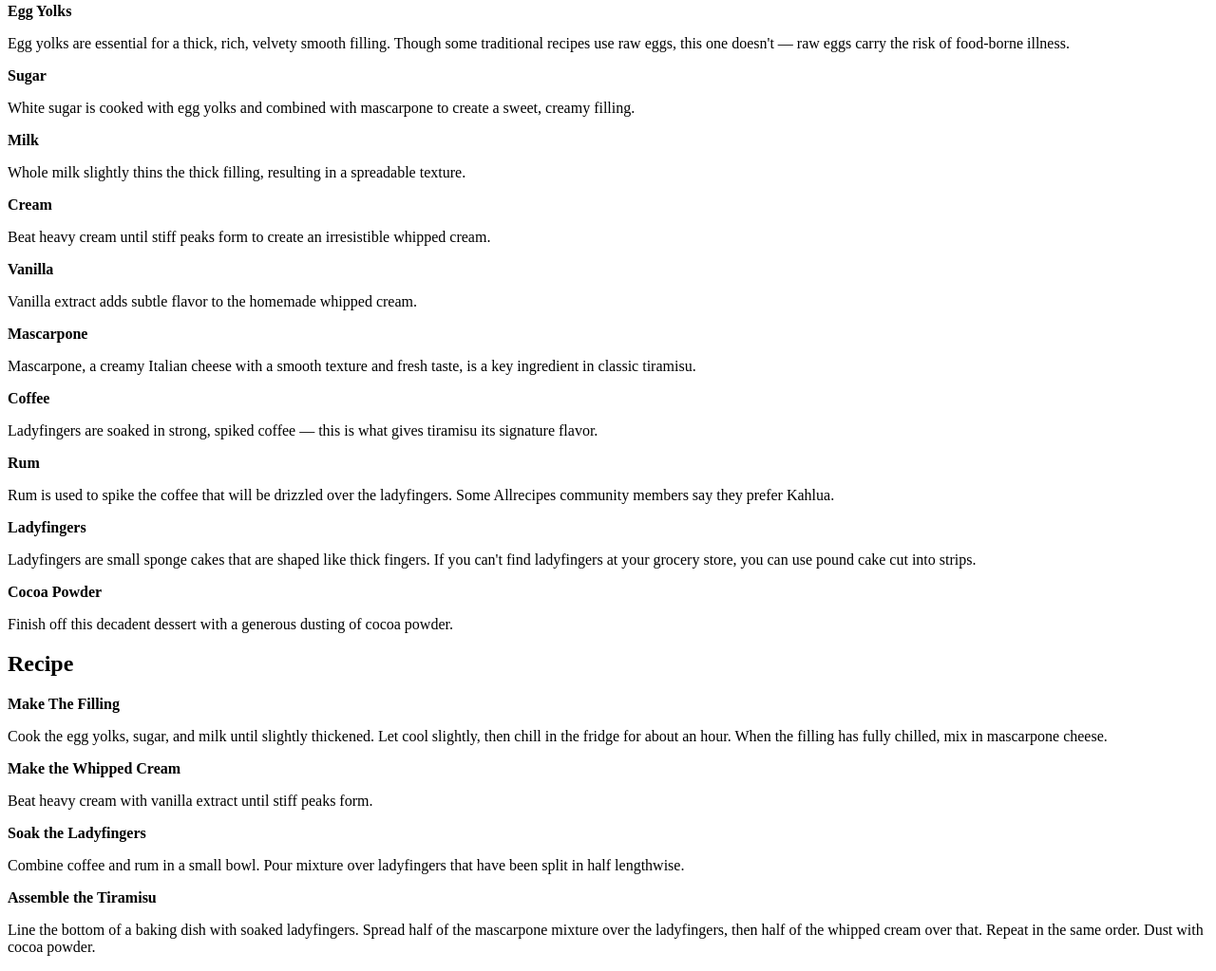
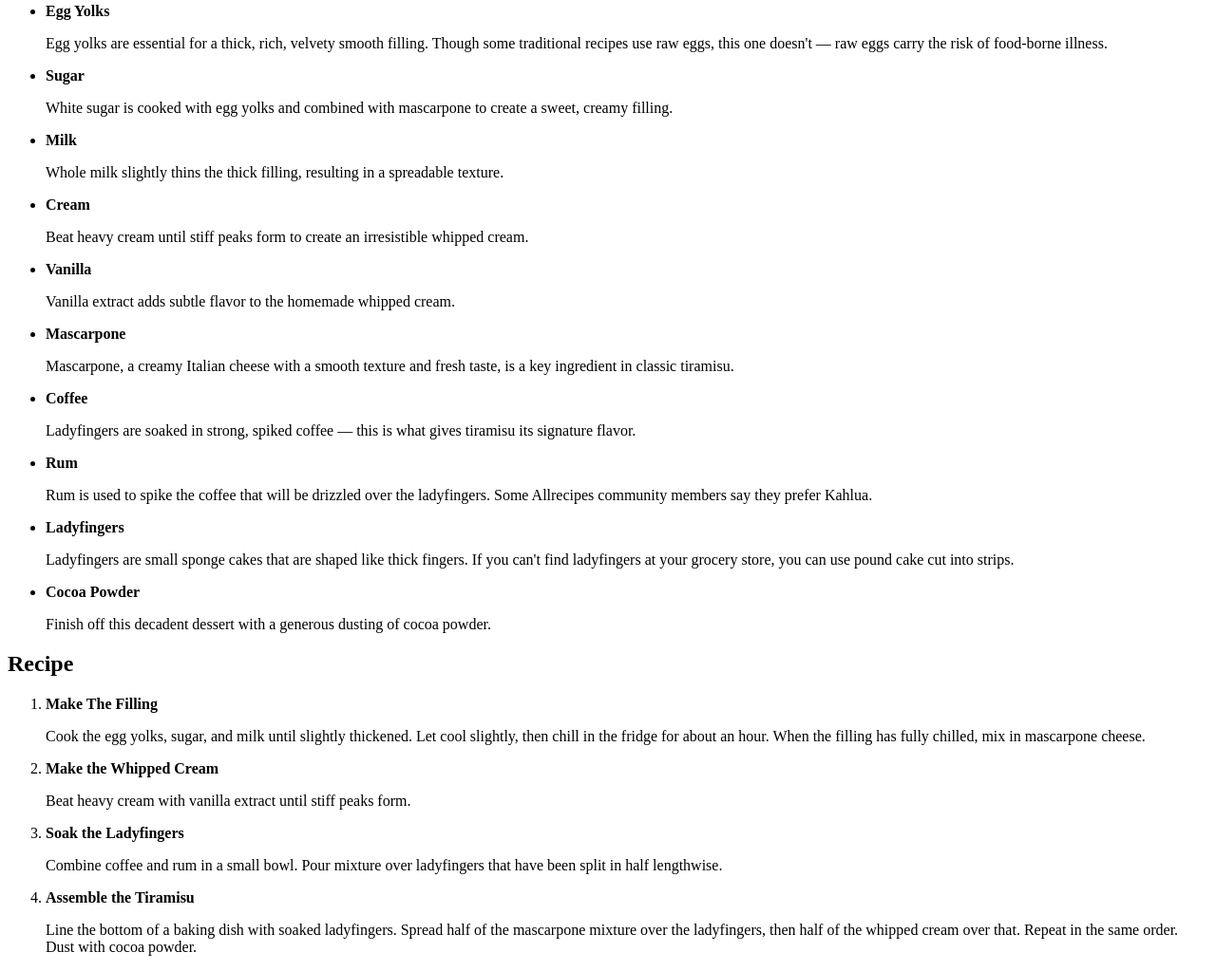
Before and after one commit to Royz88/odin-recipes, a plain HTML site: page recipes/tiramisu.html in a window 1280 px wide. Shown: the part 745-1768 px from the top of the page at 95% size. Drawn offline with Linux system fonts and the light colour scheme.

Commit message:
Added Lists

```diff
--- a/recipes/tiramisu.html
+++ b/recipes/tiramisu.html
@@ -14,36 +14,40 @@
     <p>Tiramisu is a coffee-flavored dessert that features layers of homemade whipped cream, an egg yolk-enriched mascarpone filling, and coffee-soaked ladyfingers.</p>
 
 <h2><strong>Ingredients</strong></h2>
-    <p><strong>Egg Yolks</strong></p>
+<ul>
+    <li><p><strong>Egg Yolks</strong></p></li>
         <p> Egg yolks are essential for a thick, rich, velvety smooth filling. Though some traditional recipes use raw eggs, this one doesn't — raw eggs carry the risk of food-borne illness.</p>
-    <p><strong>Sugar</strong></p>
+    <li><p><strong>Sugar</strong></p></li>
         <p> White sugar is cooked with egg yolks and combined with mascarpone to create a sweet, creamy filling.</p>
-    <p><strong>Milk</strong></p>
+    <li><p><strong>Milk</strong></p></li>
         <p> Whole milk slightly thins the thick filling, resulting in a spreadable texture.</p>
-    <p><strong>Cream</strong></p>
+    <li><p><strong>Cream</strong></p></li>
         <p> Beat heavy cream until stiff peaks form to create an irresistible whipped cream.</p>
-    <p><strong>Vanilla</strong></p>
+    <li><p><strong>Vanilla</strong></p></li>
         <p> Vanilla extract adds subtle flavor to the homemade whipped cream.</p>
-    <p><strong>Mascarpone</strong></p>
+    <li><p><strong>Mascarpone</strong></p></li>
         <p> Mascarpone, a creamy Italian cheese with a smooth texture and fresh taste, is a key ingredient in classic tiramisu.</p>
-    <p><strong>Coffee</strong></p>
+    <li><p><strong>Coffee</strong></p></li>
         <p> Ladyfingers are soaked in strong, spiked coffee — this is what gives tiramisu its signature flavor.</p>
-    <p><strong>Rum</strong></p>
+    <li><p><strong>Rum</strong></p></li>
         <p> Rum is used to spike the coffee that will be drizzled over the ladyfingers. Some Allrecipes community members say they prefer Kahlua.</p>
-    <p><strong>Ladyfingers</strong></p>
+    <li><p><strong>Ladyfingers</strong></p></li>
         <p> Ladyfingers are small sponge cakes that are shaped like thick fingers. If you can't find ladyfingers at your grocery store, you can use pound cake cut into strips.</p>
-    <p><strong>Cocoa Powder</strong></p>
+    <li><p><strong>Cocoa Powder</strong></p></li>
         <p> Finish off this decadent dessert with a generous dusting of cocoa powder.</p>
+</ul>
 
 <h2><strong>Recipe</strong></h2>
-    <p><strong>Make The Filling</strong></p>
+<ol>
+    <li><p><strong>Make The Filling</strong></p></li>
         <p>Cook the egg yolks, sugar, and milk until slightly thickened. Let cool slightly, then chill in the fridge for about an hour. When the filling has fully chilled, mix in mascarpone cheese.</p>
-    <p><strong>Make the Whipped Cream</strong></p>
+    <li><p><strong>Make the Whipped Cream</strong></p></li>
         <p> Beat heavy cream with vanilla extract until stiff peaks form.</p>
-    <p><strong>Soak the Ladyfingers</strong></p>
+    <li><p><strong>Soak the Ladyfingers</strong></p></li>
         <p> Combine coffee and rum in a small bowl. Pour mixture over ladyfingers that have been split in half lengthwise.</p>
-    <p><strong>Assemble the Tiramisu</strong></p>
+    <li><p><strong>Assemble the Tiramisu</strong></p></li>
         <p> Line the bottom of a baking dish with soaked ladyfingers. Spread half of the mascarpone mixture over the ladyfingers, then half of the whipped cream over that. Repeat in the same order. Dust with cocoa powder.</p>
+</ol>
 
 </body>
 </html>
```
Also changed, not shown: recipes/dosa.html (+10 -6 lines), recipes/pasta-al-pesto.html (+13 -9 lines).
